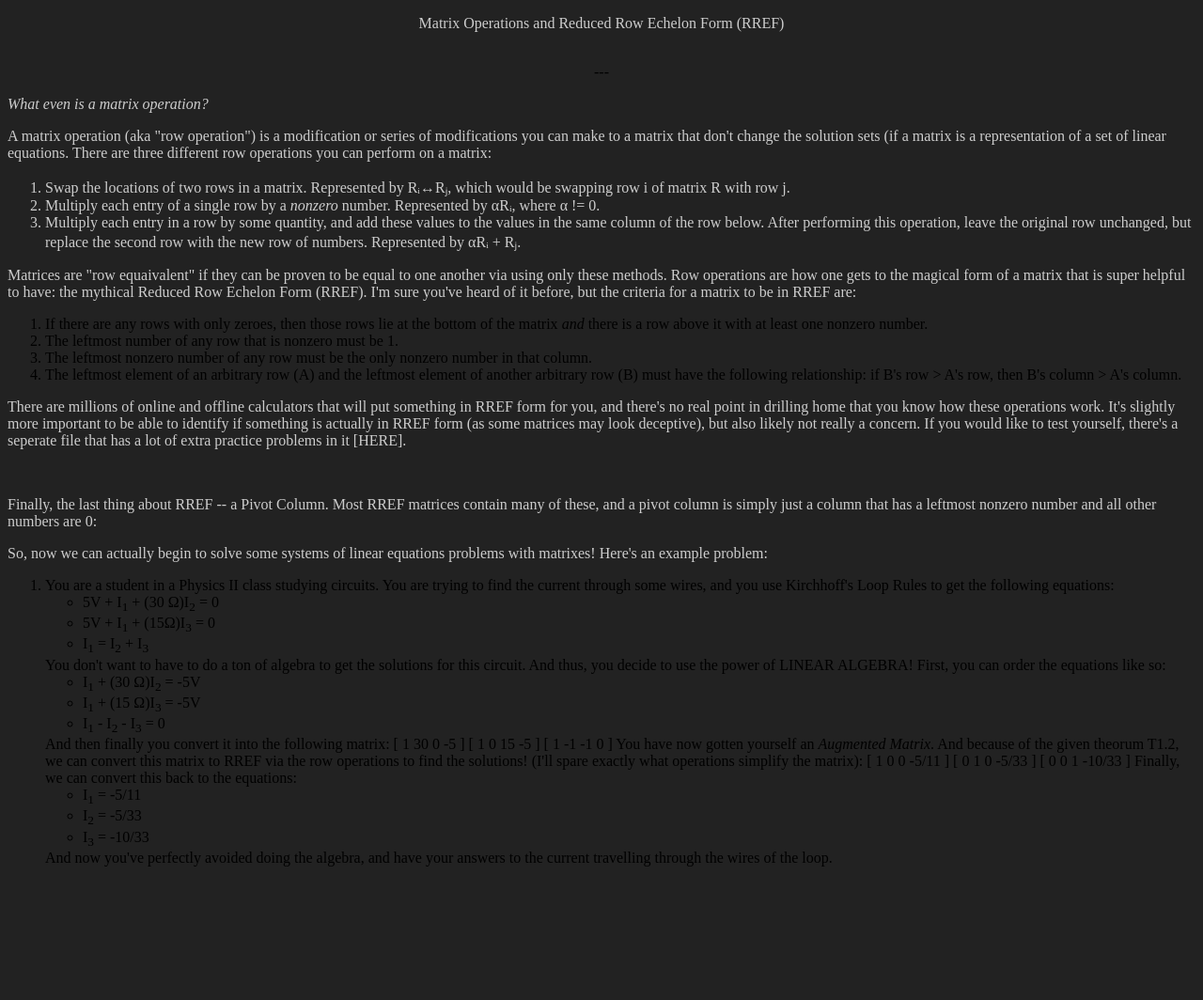
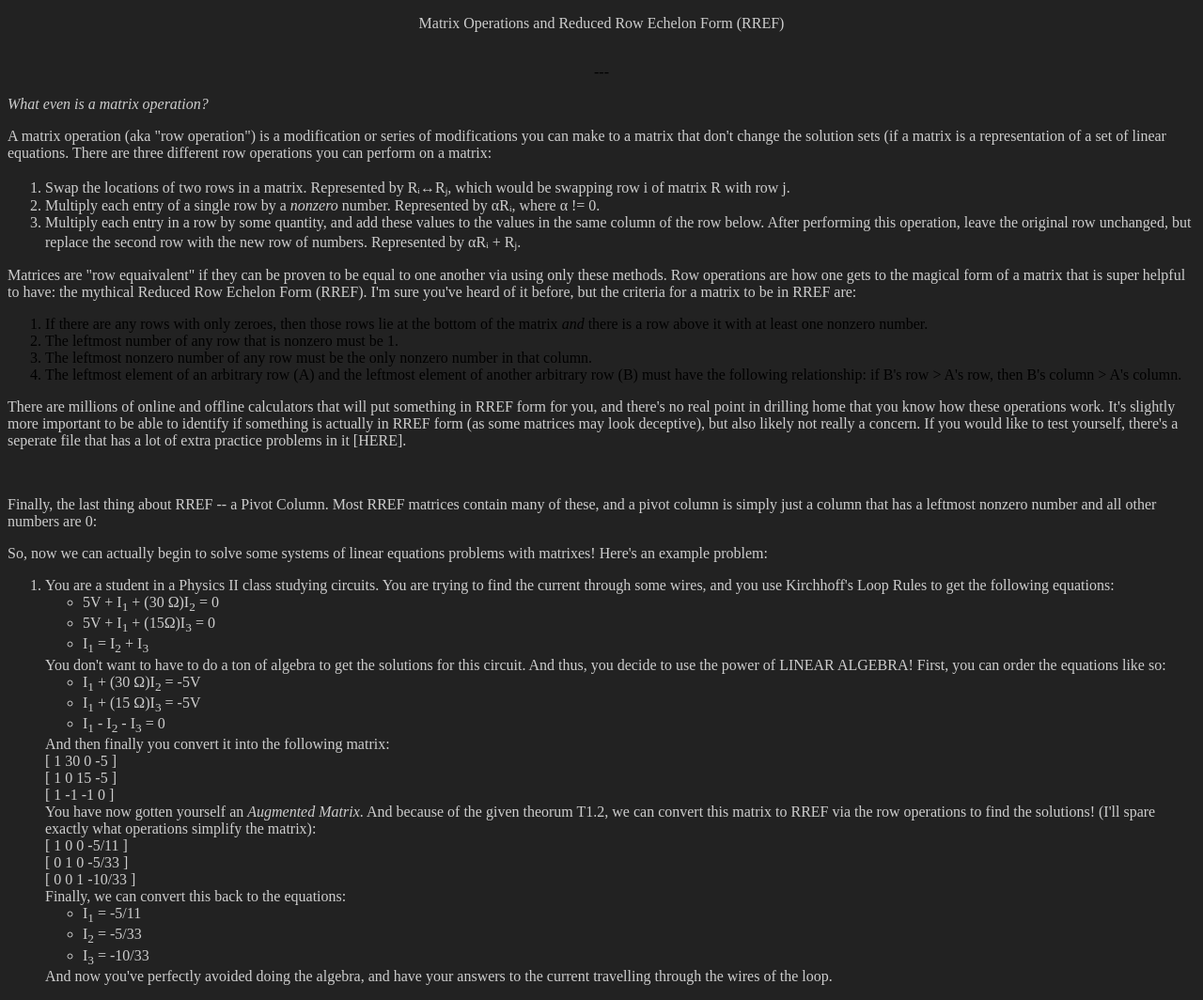
Before and after one commit to spookycat27/linalg, a plain HTML site: page mat_intro.html in a window 1280 px wide. Shown: the whole page at 94% size. Before the commit the page ends 938 px from the top, so only its background shows below. Drawn offline with Linux system fonts and the light colour scheme.

Commit message:
text coloring & line breaks

```diff
--- a/mat_intro.html
+++ b/mat_intro.html
@@ -36,31 +36,31 @@
 
   <p style='color: #CDCDCD;'>So, now we can actually begin to solve some systems of linear equations problems with matrixes! Here's an example problem:</p>
   <ol>
-    <li>You are a student in a Physics II class studying circuits. You are trying to find the current through some wires, and you use Kirchhoff's Loop Rules to get the following equations:
+    <li style='color: #CDCDCD;'>You are a student in a Physics II class studying circuits. You are trying to find the current through some wires, and you use Kirchhoff's Loop Rules to get the following equations:
       <ul>
-        <li>5V + I<sub>1</sub> + (30 Ω)I<sub>2</sub> = 0</li>
-        <li>5V + I<sub>1</sub> + (15Ω)I<sub>3</sub> = 0</li>
-        <li>I<sub>1</sub> = I<sub>2</sub> + I<sub>3</sub></li>
+        <li style='color: #CDCDCD;'>5V + I<sub>1</sub> + (30 Ω)I<sub>2</sub> = 0</li>
+        <li style='color: #CDCDCD;'>5V + I<sub>1</sub> + (15Ω)I<sub>3</sub> = 0</li>
+        <li style='color: #CDCDCD;'>I<sub>1</sub> = I<sub>2</sub> + I<sub>3</sub></li>
       </ul>
       You don't want to have to do a ton of algebra to get the solutions for this circuit. And thus, you decide to use the power of LINEAR ALGEBRA! First, you can order the equations like so:
       <ul>
-        <li>I<sub>1</sub> + (30 Ω)I<sub>2</sub> = -5V</li>
-        <li>I<sub>1</sub> + (15 Ω)I<sub>3</sub> = -5V</li>
-        <li>I<sub>1</sub> - I<sub>2</sub> - I<sub>3</sub> = 0</li>
+        <li style='color: #CDCDCD;'>I<sub>1</sub> + (30 Ω)I<sub>2</sub> = -5V</li>
+        <li style='color: #CDCDCD;'>I<sub>1</sub> + (15 Ω)I<sub>3</sub> = -5V</li>
+        <li style='color: #CDCDCD;'>I<sub>1</sub> - I<sub>2</sub> - I<sub>3</sub> = 0</li>
       </ul>
-      And then finally you convert it into the following matrix:
-      [ 1  30  0  -5 ]
-      [ 1  0  15  -5 ]
-      [ 1  -1  -1  0 ]
-      You have now gotten yourself an <em>Augmented Matrix</em>. And because of the given theorum T1.2, we can convert this matrix to RREF via the row operations to find the solutions! (I'll spare exactly what operations simplify the matrix):
-      [ 1  0  0  -5/11 ]
-      [ 0  1  0  -5/33 ]
-      [ 0  0  1 -10/33 ]
+      And then finally you convert it into the following matrix: <br>
+      [ 1  30  0  -5 ] <br>
+      [ 1  0  15  -5 ] <br>
+      [ 1  -1  -1  0 ] <br>
+      You have now gotten yourself an <em>Augmented Matrix</em>. And because of the given theorum T1.2, we can convert this matrix to RREF via the row operations to find the solutions! (I'll spare exactly what operations simplify the matrix): <br>
+      [ 1  0  0  -5/11 ] <br>
+      [ 0  1  0  -5/33 ] <br>
+      [ 0  0  1 -10/33 ] <br>
       Finally, we can convert this back to the equations:
       <ul>
-        <li>I<sub>1</sub> = -5/11</li>
-        <li>I<sub>2</sub> = -5/33</li>
-        <li>I<sub>3</sub> = -10/33</li>
+        <li style='color: #CDCDCD;'>I<sub>1</sub> = -5/11</li>
+        <li style='color: #CDCDCD;'>I<sub>2</sub> = -5/33</li>
+        <li style='color: #CDCDCD;'>I<sub>3</sub> = -10/33</li>
       </ul>
       And now you've perfectly avoided doing the algebra, and have your answers to the current travelling through the wires of the loop.
     </li>
```
